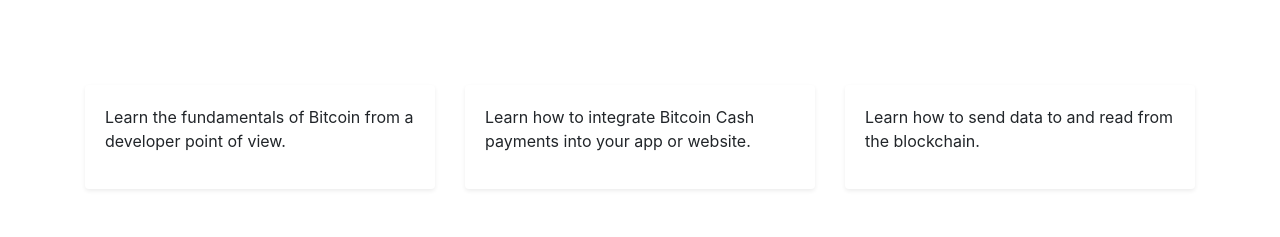
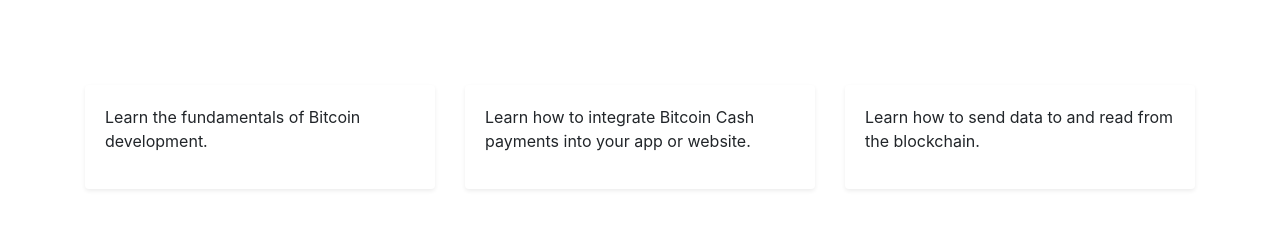
Before and after one commit to merc1er/bitcoin-python-class, a Flask app: page / in a window 1280 px wide. Shown: the part 607-844 px from the top of the page. Run offline with Flask 2, Linux system fonts and the light colour scheme; some libraries are stand-ins or nearby versions; grey boxes are pictures that could not be loaded.

Commit message:
Minor rephrasing

```diff
--- a/templates/index/intro.html
+++ b/templates/index/intro.html
@@ -4,7 +4,7 @@
     <div class="col-sm-4">
       <div class="card shadow-sm">
         <div class="card-body">
-          <p>Learn the fundamentals of Bitcoin from a developer point of view.</p>
+          <p>Learn the fundamentals of Bitcoin development.</p>
         </div>
       </div>
     </div>
```
